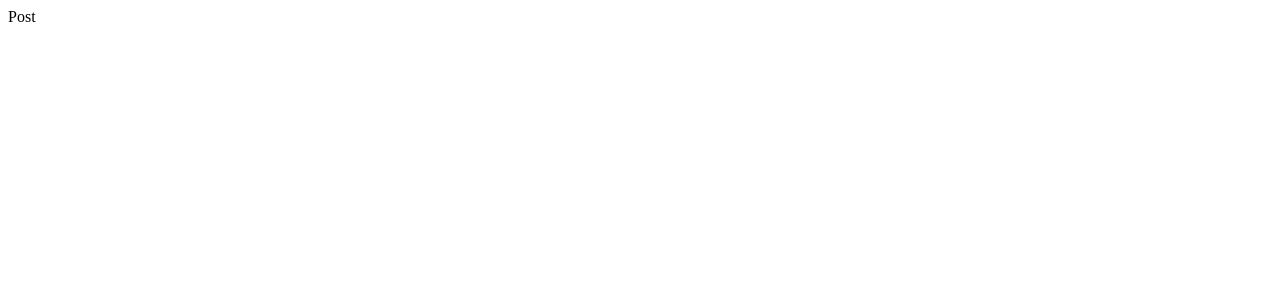
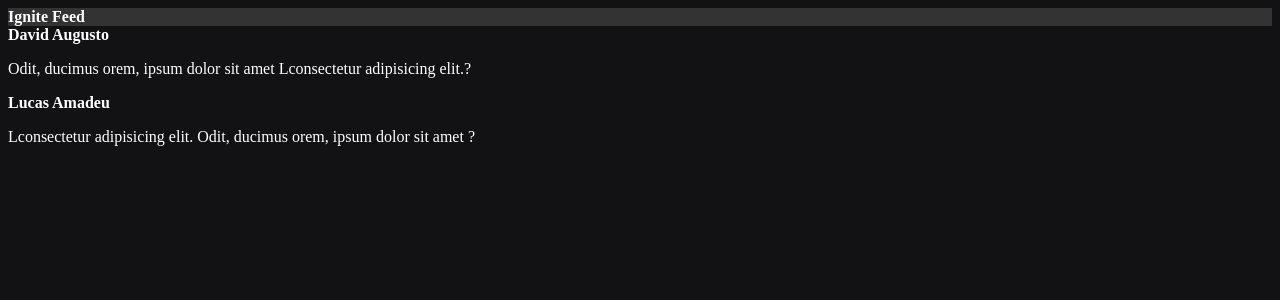
Before and after one commit to DavidAugustoo/treinoreact, a React (Vite) app in the folder Projeto 1/01-fundamentos-reactjs/: page / in a window 1280 px wide. Shown: the top 300 px of the page. Built offline with nearby package versions, Linux system fonts and the light colour scheme.

Commit message:
Conceito de css.modules

```diff
--- a/Projeto 1/01-fundamentos-reactjs/src/App.jsx
+++ b/Projeto 1/01-fundamentos-reactjs/src/App.jsx
@@ -1,8 +1,24 @@
 import { Post } from './Post';
+import { Header } from './components/Header';
+
+import './styles.css'
 
 function App() {
   return (
-    <Post />
+    <div>
+      <Header />
+
+      <Post
+        author="David Augusto"
+        content=" Odit, ducimus orem, ipsum dolor sit amet Lconsectetur adipisicing elit.?"
+      />
+
+      <Post
+        author="Lucas Amadeu"
+        content="Lconsectetur adipisicing elit. Odit, ducimus orem, ipsum dolor sit amet ?"
+      />
+    </div>
+
   )
 }
 
--- a/Projeto 1/01-fundamentos-reactjs/src/Post.jsx
+++ b/Projeto 1/01-fundamentos-reactjs/src/Post.jsx
@@ -1,3 +1,8 @@
-export function Post() {
-    return "Post"
+export function Post(props) {
+    return (
+        <div>
+            <strong>{props.author}</strong>
+            <p>{props.content}</p>
+        </div>
+    )
 }
--- /dev/null
+++ b/Projeto 1/01-fundamentos-reactjs/src/components/Header.jsx
@@ -0,0 +1,9 @@
+import styles from './Header.module.css'
+
+export function Header() {
+    return (
+        <header className={styles.header}>
+            <strong>Ignite Feed</strong>
+        </header>
+    )
+}
--- /dev/null
+++ b/Projeto 1/01-fundamentos-reactjs/src/components/Header.module.css
@@ -0,0 +1,4 @@
+.header {
+    background-color: #333;
+    color: #fff;
+}
--- /dev/null
+++ b/Projeto 1/01-fundamentos-reactjs/src/styles.css
@@ -0,0 +1,4 @@
+body {
+    background-color: #121214;
+    color: #fff;
+}
```
